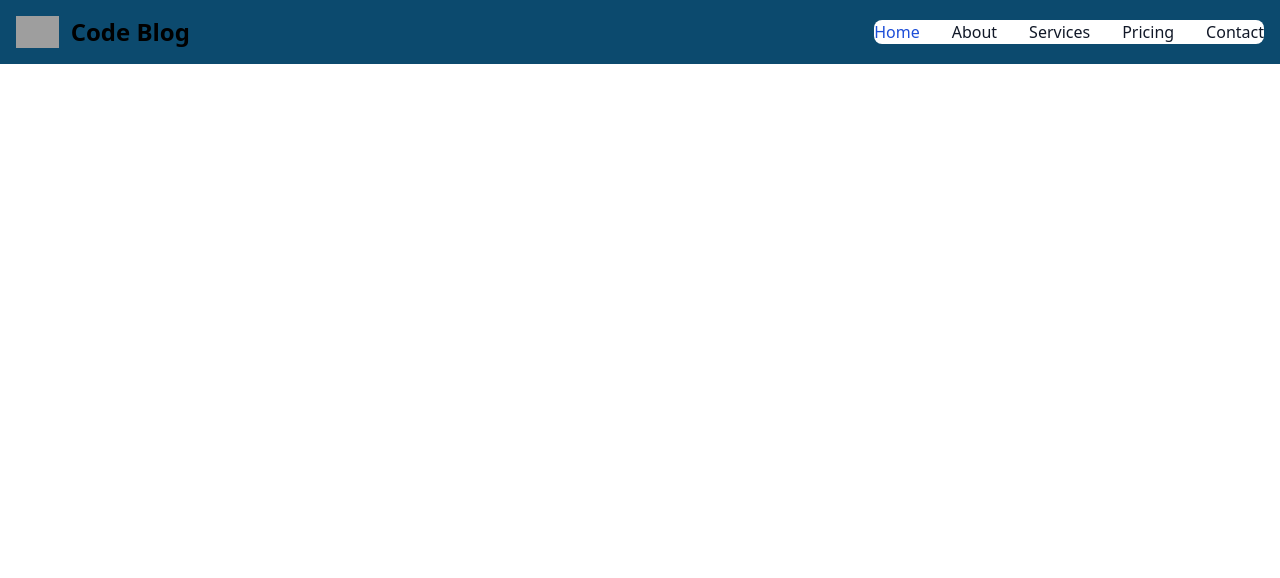
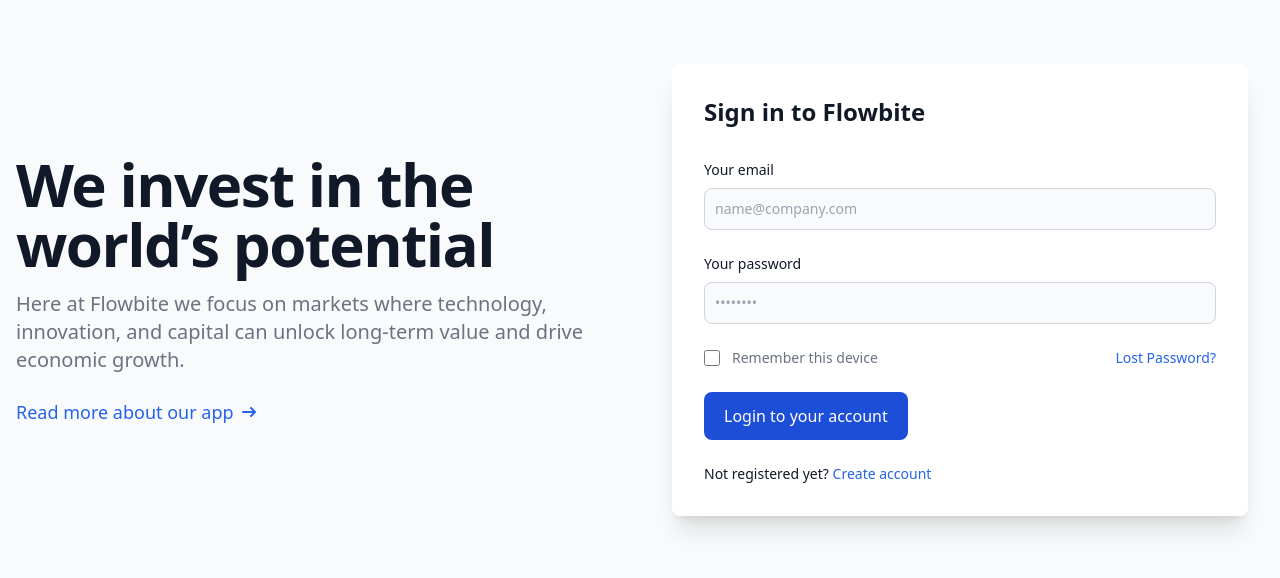
Before and after one commit to QuimCrous/code_blog, a Vue app: page /auth/login in a window 1280 px wide. Shown: the top 578 px of the page. Built offline with nearby package versions, Linux system fonts and the light colour scheme; grey boxes are pictures that could not be loaded.

Commit message:
Update - Added Sign In component

```diff
--- a/package.json
+++ b/package.json
@@ -8,6 +8,7 @@
     "preview": "vite preview"
   },
   "dependencies": {
+    "@supabase/supabase-js": "^2.33.1",
     "pinia": "^2.1.6",
     "vue": "^3.3.4",
     "vue-router": "^4.2.4"
--- a/src/App.vue
+++ b/src/App.vue
@@ -1,13 +1,9 @@
 <script setup>
 import { RouterLink, RouterView } from 'vue-router'
-import Navbar from './components/Navbar.vue';
+
 </script>
 
 <template>
-  <header>
-    <Navbar/>
-  </header>
-
   <RouterView />
 </template>
 
--- a/src/components/Navbar.vue
+++ b/src/components/Navbar.vue
@@ -31,6 +31,9 @@
         <li>
           <a href="#" class="block py-2 pl-3 pr-4 text-gray-900 rounded hover:bg-gray-100 md:hover:bg-transparent md:border-0 md:hover:text-blue-700 md:p-0 dark:text-white md:dark:hover:text-blue-500 dark:hover:bg-gray-700 dark:hover:text-white md:dark:hover:bg-transparent">Contact</a>
         </li>
+        <li>
+          <RouterLink to="/auth/login" class="block py-2 pl-3 pr-4 text-gray-900 rounded hover:bg-gray-100 md:hover:bg-transparent md:border-0 md:hover:text-blue-700 md:p-0 dark:text-white md:dark:hover:text-blue-500 dark:hover:bg-gray-700 dark:hover:text-white md:dark:hover:bg-transparent">Sign In</RouterLink>
+        </li>
       </ul>
     </div>
   </div>
--- /dev/null
+++ b/src/components/SignIn.vue
@@ -0,0 +1,57 @@
+<template>
+    <div>
+
+<section class="bg-gray-50 dark:bg-gray-900">
+    <div class="py-8 px-4 mx-auto max-w-screen-xl lg:py-16 grid lg:grid-cols-2 gap-8 lg:gap-16">
+        <div class="flex flex-col justify-center">
+            <h1 class="mb-4 text-4xl font-extrabold tracking-tight leading-none text-gray-900 md:text-5xl lg:text-6xl dark:text-white">We invest in the world’s potential</h1>
+            <p class="mb-6 text-lg font-normal text-gray-500 lg:text-xl dark:text-gray-400">Here at Flowbite we focus on markets where technology, innovation, and capital can unlock long-term value and drive economic growth.</p>
+            <a href="#" class="text-blue-600 dark:text-blue-500 hover:underline font-medium text-lg inline-flex items-center">Read more about our app
+                <svg class="w-3.5 h-3.5 ml-2" aria-hidden="true" xmlns="http://www.w3.org/2000/svg" fill="none" viewBox="0 0 14 10">
+                    <path stroke="currentColor" stroke-linecap="round" stroke-linejoin="round" stroke-width="2" d="M1 5h12m0 0L9 1m4 4L9 9"/>
+                </svg>
+            </a>
+        </div>
+        <div>
+            <div class="w-full lg:max-w-xl p-6 space-y-8 sm:p-8 bg-white rounded-lg shadow-xl dark:bg-gray-800">
+                <h2 class="text-2xl font-bold text-gray-900 dark:text-white">
+                    Sign in to Flowbite
+                </h2>
+                <form class="mt-8 space-y-6" action="#">
+                    <div>
+                        <label for="email" class="block mb-2 text-sm font-medium text-gray-900 dark:text-white">Your email</label>
+                        <input type="email" name="email" id="email" class="bg-gray-50 border border-gray-300 text-gray-900 text-sm rounded-lg focus:ring-blue-500 focus:border-blue-500 block w-full p-2.5 dark:bg-gray-700 dark:border-gray-600 dark:placeholder-gray-400 dark:text-white dark:focus:ring-blue-500 dark:focus:border-blue-500" placeholder="name@company.com" required>
+                    </div>
+                    <div>
+                        <label for="password" class="block mb-2 text-sm font-medium text-gray-900 dark:text-white">Your password</label>
+                        <input type="password" name="password" id="password" placeholder="••••••••" class="bg-gray-50 border border-gray-300 text-gray-900 text-sm rounded-lg focus:ring-blue-500 focus:border-blue-500 block w-full p-2.5 dark:bg-gray-700 dark:border-gray-600 dark:placeholder-gray-400 dark:text-white dark:focus:ring-blue-500 dark:focus:border-blue-500" required>
+                    </div>
+                    <div class="flex items-start">
+                        <div class="flex items-center h-5">
+                            <input id="remember" aria-describedby="remember" name="remember" type="checkbox" class="w-4 h-4 border-gray-300 rounded bg-gray-50 focus:ring-3 focus:ring-blue-300 dark:focus:ring-blue-600 dark:ring-offset-gray-800 dark:bg-gray-700 dark:border-gray-600" required>
+                        </div>
+                        <div class="ml-3 text-sm">
+                        <label for="remember" class="font-medium text-gray-500 dark:text-gray-400">Remember this device</label>
+                        </div>
+                        <a href="#" class="ml-auto text-sm font-medium text-blue-600 hover:underline dark:text-blue-500">Lost Password?</a>
+                    </div>
+                    <button type="submit" class="w-full px-5 py-3 text-base font-medium text-center text-white bg-blue-700 rounded-lg hover:bg-blue-800 focus:ring-4 focus:ring-blue-300 sm:w-auto dark:bg-blue-600 dark:hover:bg-blue-700 dark:focus:ring-blue-800">Login to your account</button>
+                    <div class="text-sm font-medium text-gray-900 dark:text-white">
+                        Not registered yet? <a class="text-blue-600 hover:underline dark:text-blue-500">Create account</a>
+                    </div>
+                </form>
+            </div>
+        </div>
+    </div>
+</section>
+
+    </div>
+</template>
+
+<script setup>
+
+</script>
+
+<style scoped>
+
+</style>
--- /dev/null
+++ b/src/supabase.js
@@ -0,0 +1,5 @@
+import { createClient } from "@supabase/supabase-js";
+
+const supabaseUrl = import.meta.env.VITE_SUPABASE_URL;
+const supabaseAnonKey = import.meta.env.VITE_SUPABASE_ANON_KEY;
+export const supabase = createClient(supabaseUrl, supabaseAnonKey);
--- a/src/views/AboutView.vue
+++ b/src/views/AboutView.vue
@@ -1,5 +1,12 @@
+<script setup>
+import Navbar from '../components/Navbar.vue';
+</script>
+
+
 <template>
-
+  <header>
+    <Navbar/>
+  </header>
 </template>
 
 <style>
--- /dev/null
+++ b/src/views/Auth.vue
@@ -0,0 +1,7 @@
+<template>
+  <router-view></router-view>
+</template>
+
+<script setup></script>
+
+<style></style>
--- a/src/views/HomeView.vue
+++ b/src/views/HomeView.vue
@@ -1,7 +1,10 @@
 <script setup>
+import Navbar from '../components/Navbar.vue';
 
 </script>
 
 <template>
-
+<header>
+    <Navbar/>
+  </header>
 </template>
```
Also changed, not shown: src/router/index.js (+9 -0 lines), 1 other file (tests, documents, lock files or other folders).
